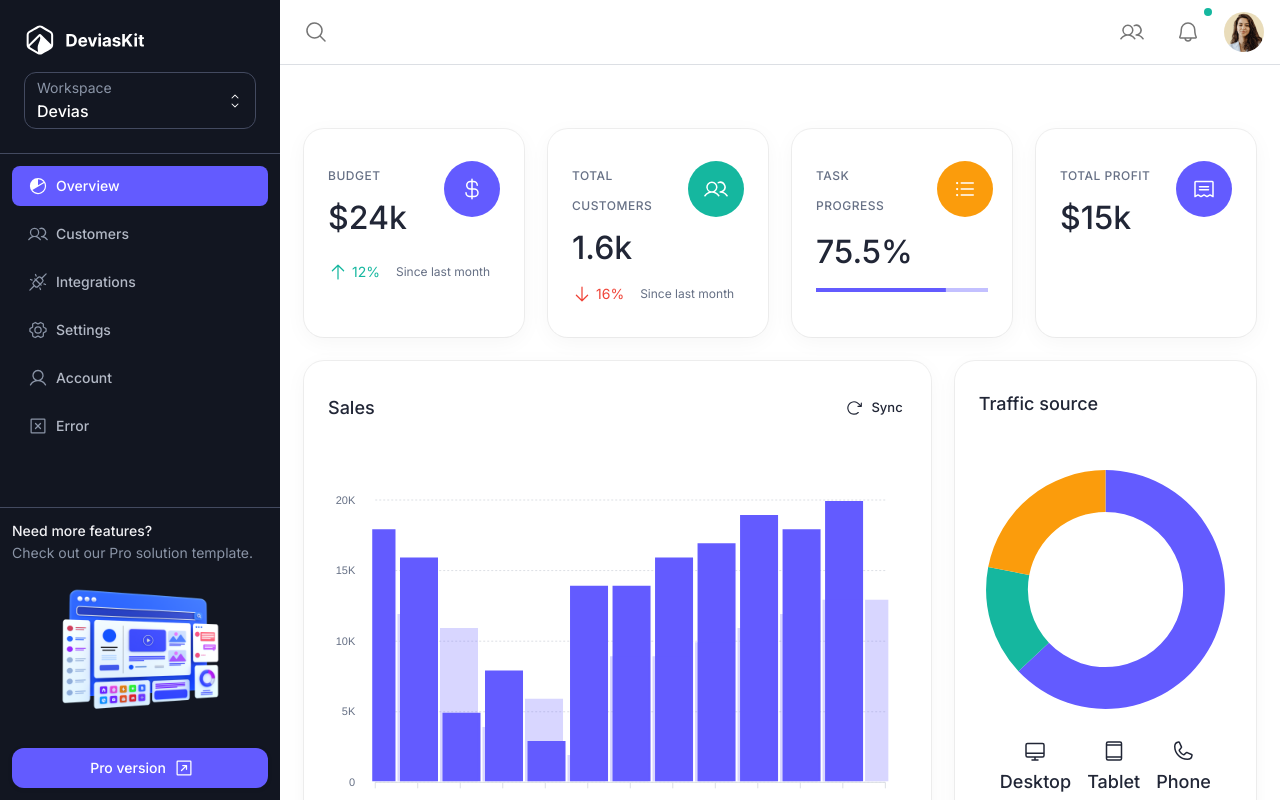
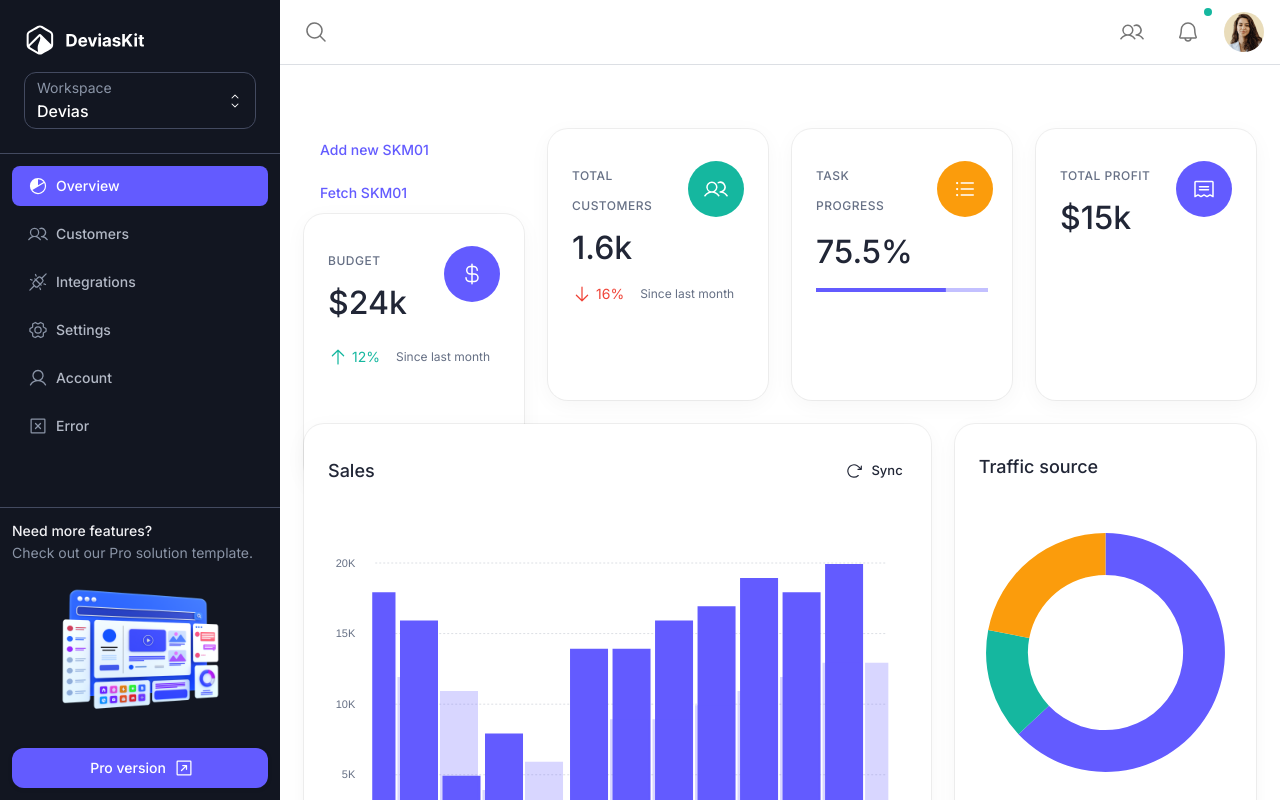
Before and after one commit to kmtitmk-ux/SeijiKanshi-Me_Web, a Next.js app: page /dashboard in a window 1280 px wide. Shown: the top 800 px of the page. Built offline with nearby package versions, Linux system fonts and the light colour scheme; no server answers; sample sign-in values are in the browser's storage; what aws-amplify would draw is missing.

Commit message:
疎通確認

```diff
--- a/src/app/dashboard/page.tsx
+++ b/src/app/dashboard/page.tsx
@@ -1,11 +1,10 @@
-import * as React from 'react';
+import React from 'react';
 import type { Metadata } from 'next';
-import outputs from '@/../amplify_outputs.json';
 import Grid from '@mui/material/Unstable_Grid2';
-import { Amplify } from 'aws-amplify';
 import dayjs from 'dayjs';
 
 import { config } from '@/config';
+import { Test } from '@/components/dashboard/layout/test';
 import { Budget } from '@/components/dashboard/overview/budget';
 import { LatestOrders } from '@/components/dashboard/overview/latest-orders';
 import { LatestProducts } from '@/components/dashboard/overview/latest-products';
@@ -15,7 +14,6 @@ import { TotalCustomers } from '@/components/dashboard/overview/total-customers'
 import { TotalProfit } from '@/components/dashboard/overview/total-profit';
 import { Traffic } from '@/components/dashboard/overview/traffic';
 
-Amplify.configure(outputs);
 
 export const metadata = { title: `Overview | Dashboard | ${config.site.name}` } satisfies Metadata;
 
@@ -23,6 +21,7 @@ export default function Page(): React.JSX.Element {
   return (
     <Grid container spacing={3}>
       <Grid lg={3} sm={6} xs={12}>
+        <Test />
         <Budget diff={12} trend="up" sx={{ height: '100%' }} value="$24k" />
       </Grid>
       <Grid lg={3} sm={6} xs={12}>
--- a/src/app/layout.tsx
+++ b/src/app/layout.tsx
@@ -1,7 +1,12 @@
+'use client';
+
 import * as React from 'react';
 import type { Viewport } from 'next';
 
 import '@/styles/global.css';
+
+import outputs from '@/../amplify_outputs.json';
+import { Amplify } from 'aws-amplify';
 
 import { UserProvider } from '@/contexts/user-context';
 import { LocalizationProvider } from '@/components/core/localization-provider';
@@ -12,7 +17,7 @@ export const viewport = { width: 'device-width', initialScale: 1 } satisfies Vie
 interface LayoutProps {
   children: React.ReactNode;
 }
-
+Amplify.configure(outputs);
 export default function Layout({ children }: LayoutProps): React.JSX.Element {
   return (
     <html lang="en">
--- /dev/null
+++ b/src/components/dashboard/layout/test.tsx
@@ -0,0 +1,27 @@
+'use client';
+
+import * as React from 'react';
+import type { Schema } from '@/../amplify/data/resource';
+import Button from '@mui/material/Button';
+import { generateClient } from 'aws-amplify/data';
+
+const client = generateClient<Schema>();
+
+export function Test(): React.JSX.Element {
+  const fetchSKM01 = async (): Promise<void> => {
+    const { data: SKM01 } = await client.models.SKM01.list();
+    console.log(SKM01);
+  };
+  const createSKM01 = async (): Promise<void> => {
+    await client.models.SKM01.create({
+      content: 'BBB', // window.prompt('Todo content?'),
+      isDone: false,
+    });
+  };
+  return (
+    <>
+      <Button onClick={createSKM01}>Add new SKM01</Button>
+      <Button onClick={fetchSKM01}>Fetch SKM01</Button>
+    </>
+  );
+}
```
Also changed, not shown: .eslintrc.js, 1 other file (tests, documents, lock files or other folders).
